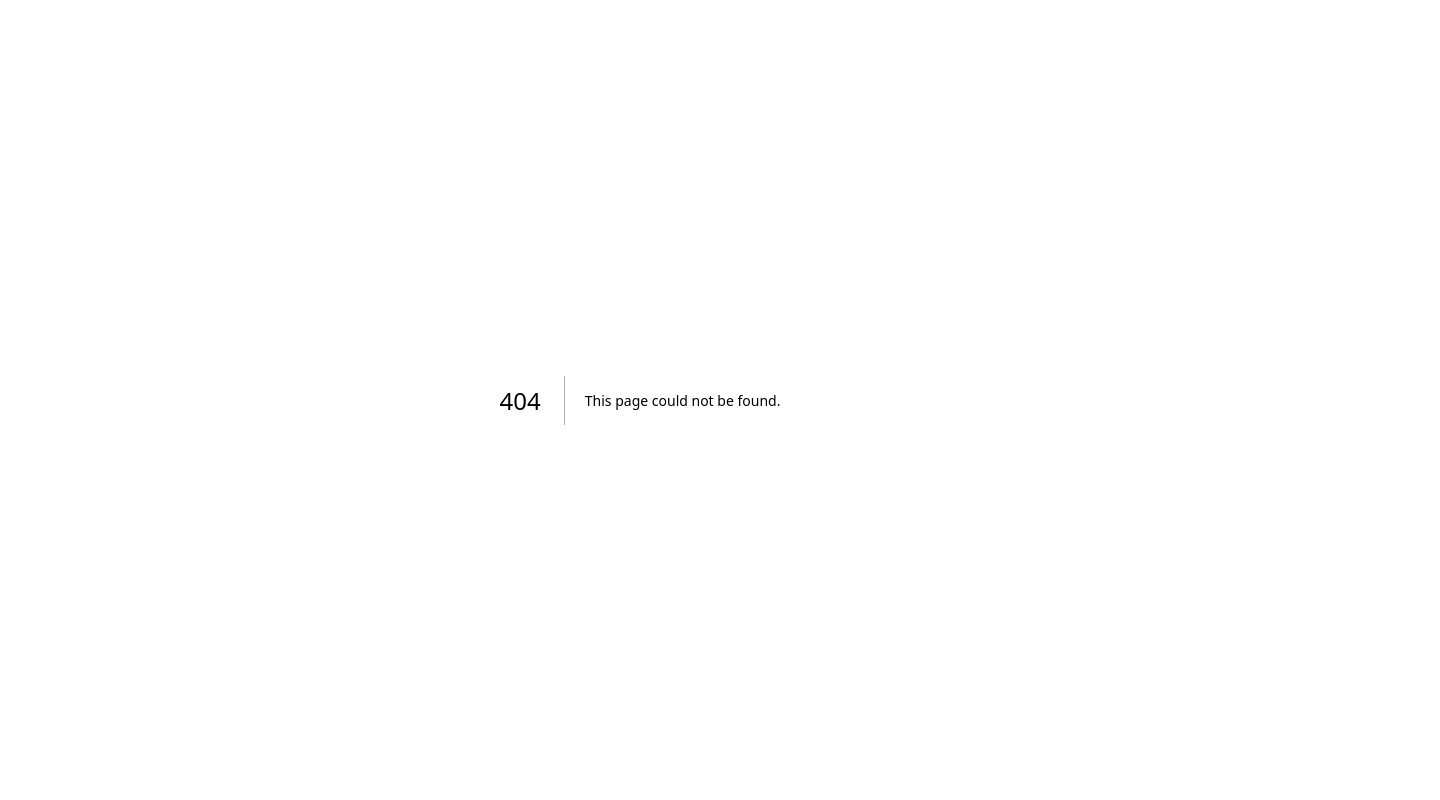
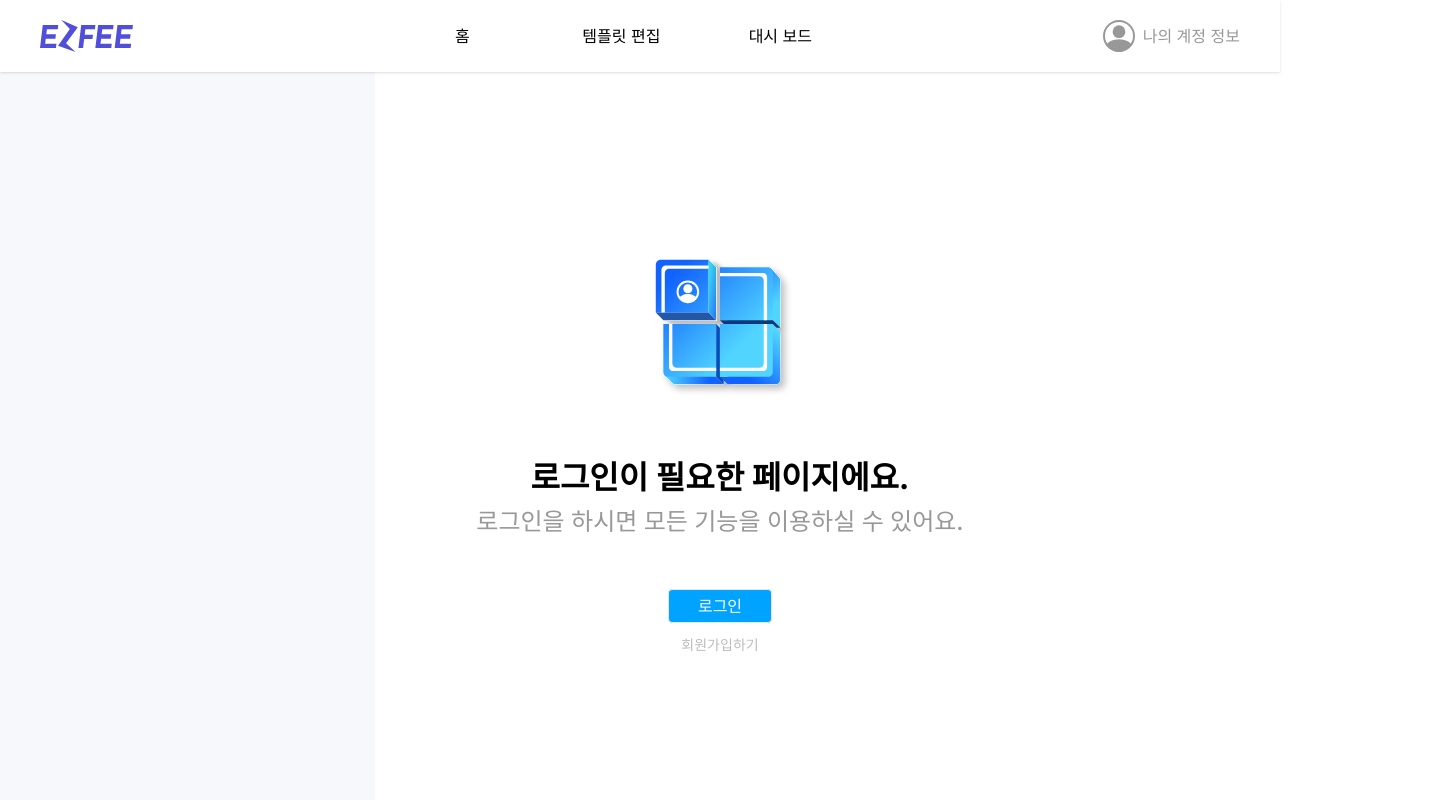
Before and after one commit to minki-dev/PRIETAG_FE, a Next.js app: page /loginRequest in a window 1280 px wide. Before the commit this address had no page. Shown: the top 800 px of the page, 1440 px wide, since content can reach past the window. Built offline with nearby package versions, Linux system fonts and the light colour scheme.

Commit message:
💄design: 로그인 또는 회원가입 요청 페이지 구현

```diff
--- /dev/null
+++ b/app/loginRequest/page.tsx
@@ -0,0 +1,46 @@
+'use client'
+
+import React from 'react'
+import Image from 'next/image'
+import Header from '@/components/header/Header'
+import Footer from '@/components/footer/Footer'
+import { useRouter } from 'next/navigation'
+
+export default function loginRequest() {
+
+  const router = useRouter();
+
+  return (
+    <>
+      <Header />
+      <div className='relative flex w-[1920px] h-[808px] sm:w-[375px] justify-between'>
+        <div className='w-[240px] h-[808px] bg-[#F9E8E8]' />
+        <div className='w-[100%] justify-center items-center bg-[#F7F8FC]'>
+          <div className='w-[640px] h-[373px] mt-[180px] ml-[400px]'>
+            <Image
+              src='/img/loginOrregister.svg'
+              alt='Loading...'
+              width={144}
+              height={144}
+              className='mb-[56px] mx-auto'
+            />
+            <h1 className='w-[640px] not-italic font-bold text-[32px] leading-[51px] text-center'>
+              로그인이 필요한 페이지에요.
+            </h1>
+            <h2 className='w-[640px] not-italic font-medium text-2xl leading-[38px] text-[#989898] text-center'>
+              로그인을 하시면 모든 기능을 이용하실 수 있어요.
+            </h2>
+            <div className='flex flex-col'>
+              {/* 로그인으로 보내기 */}
+              <button type='button' className='w-[104px] h-[34px] ml-[268px] mt-[48px] bottom-0 border rounded border-solid  bg-[#00A3FF] text-[#ffffff]'>로그인</button>
+              {/* 회원가입으로 보내기 */}
+              <button type='button' className='text-[#BCBCBC] mt-3 text-sm'>회원가입하기</button>
+            </div>
+          </div>
+        </div>
+        <div className=' w-[240px] h-[808px] right-0 bg-[#F9E8E8]' />
+      </div>
+      <Footer />
+    </>
+  )
+}
```
